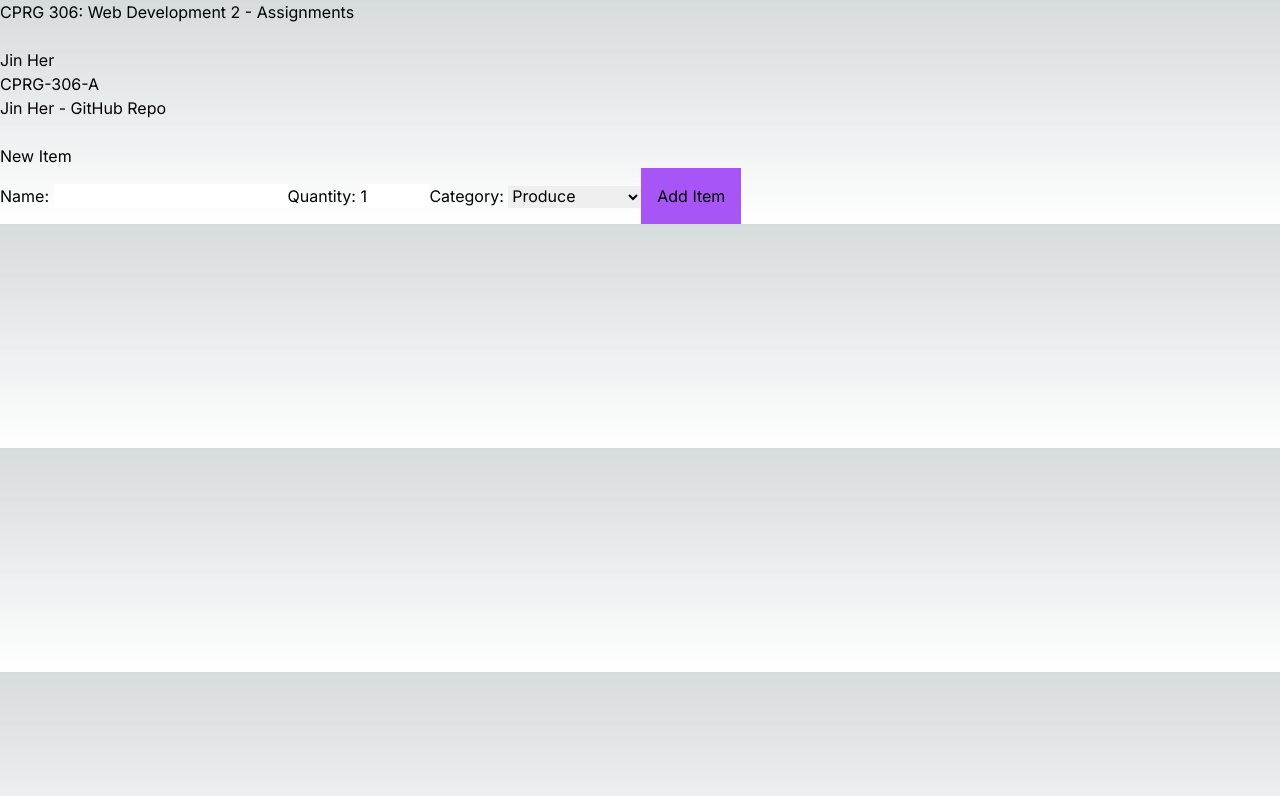
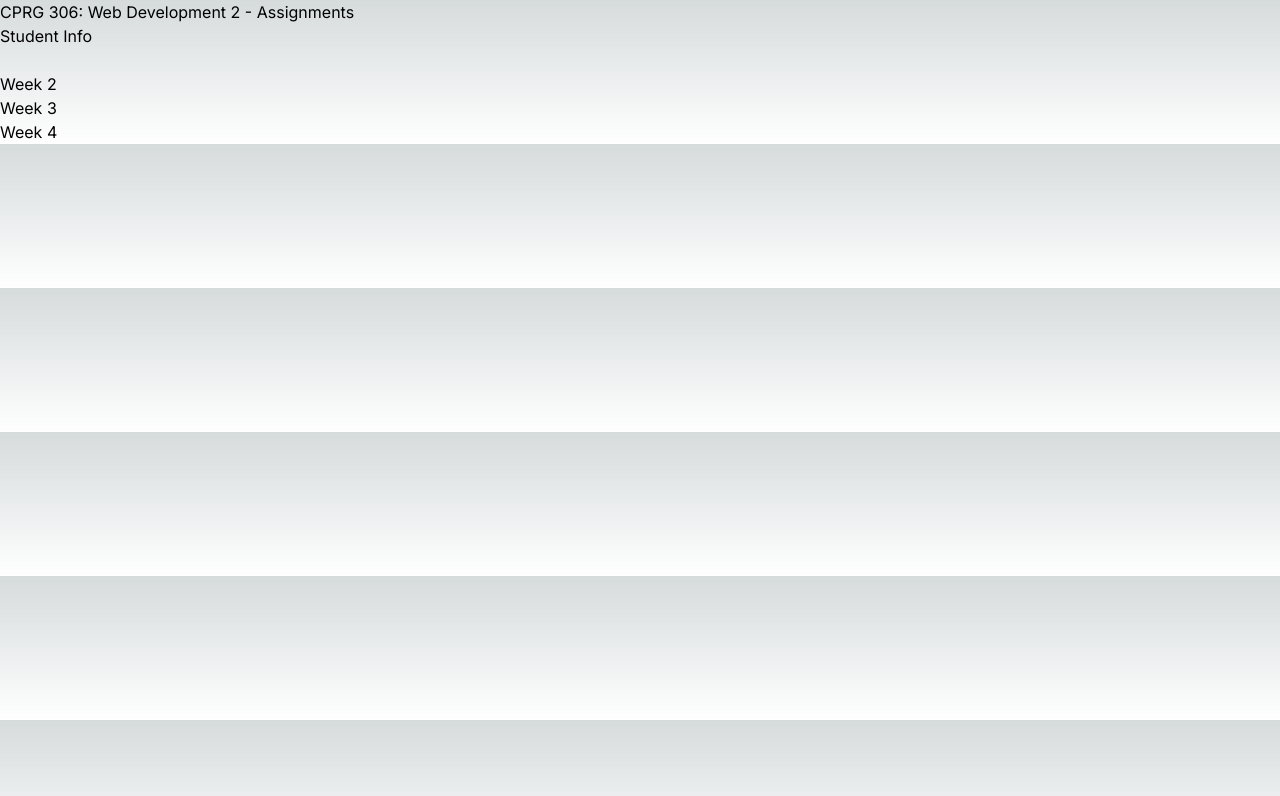
Before and after one commit to JinPlanter/cprg306-assignments, a Next.js app: page / in a window 1280 px wide. Shown: the top 796 px of the page. Built offline with nearby package versions, Linux system fonts and the light colour scheme.

Commit message:
Revised page layouts

```diff
--- a/app/page.js
+++ b/app/page.js
@@ -1,17 +1,30 @@
-import StudentInfo from './StudentInfo'
-import Week2 from './week2/page';
-import Week3 from './week3/page';
-import Week4 from './week4/page';
+import Link from 'next/link';
 
 export default function Page(){
+
+  // 1 - 13
+  // const weekDemos = [1,2,3,4,5,6,7,8,9,10,11,12,13];
+
   return(
     <main>
-      <h1>CPRG 306: Web Development 2 - Assignments</h1>
-      <br></br>
-      <Week2 />
-
-      <br></br>
-      <Week4 />
+      <ul>
+        <li>
+          <h1>CPRG 306: Web Development 2 - Assignments</h1>
+        </li>
+        <li>
+          <p><Link href="/StudentInfo">Student Info</Link></p>
+        </li>
+        <br></br>
+        <li>
+          <Link href="/week2">Week 2</Link>
+        </li>
+        <li>
+          <Link href="/week3">Week 3</Link>
+        </li>
+        <li>
+          <Link href="/week4">Week 4</Link>
+        </li>
+      </ul>
     </main>
   );
 }
--- a/app/week2/page.js
+++ b/app/week2/page.js
@@ -1,9 +1,9 @@
 import StudentInfo from '../StudentInfo'
 
-export default function Week2(){
+export default function Page(){
   return(
-    <div>
+    <main>
       <StudentInfo />
-    </div>
+    </main>
   );
 }
--- a/app/week3/item-list.js
+++ b/app/week3/item-list.js
@@ -1,5 +1,4 @@
 import Item from "./item";
-
 
 export default function ItemList(){
   const item1 = {
@@ -76,8 +75,8 @@ export default function ItemList(){
 
   return(
     <>
+      <h1 className="text-lg font-bold">My Shopping List:</h1>
       <br></br>
-      <h1 className="text-lg font-bold">My Shopping List:</h1>
       <Item
         name={item1.name}
         quantity={item1.quantity}
--- a/app/week4/new-item.js
+++ b/app/week4/new-item.js
@@ -23,10 +23,12 @@ export default function NewItem(props) {
 
     // Form submission handler.
     // Create a function to handle the submission of the form.
-    function handleSubmit(e) {
+    // Arrow function that takes in an event object.
+    const handleSubmit = (eventObject) => {
         // STOP RIGHT THERE CRIMINAL SCUM! Nobody breaks the law on my-
         // - "there is some evidence that the phrase is used as an interruption-type meme."
-        e.preventDefault();
+        eventObject.preventDefault();
+        // Prevents the default action of the form submission.
 
         // Create a new item object using the state variables.
         // Destructuring the object into distinct state variables.
```
